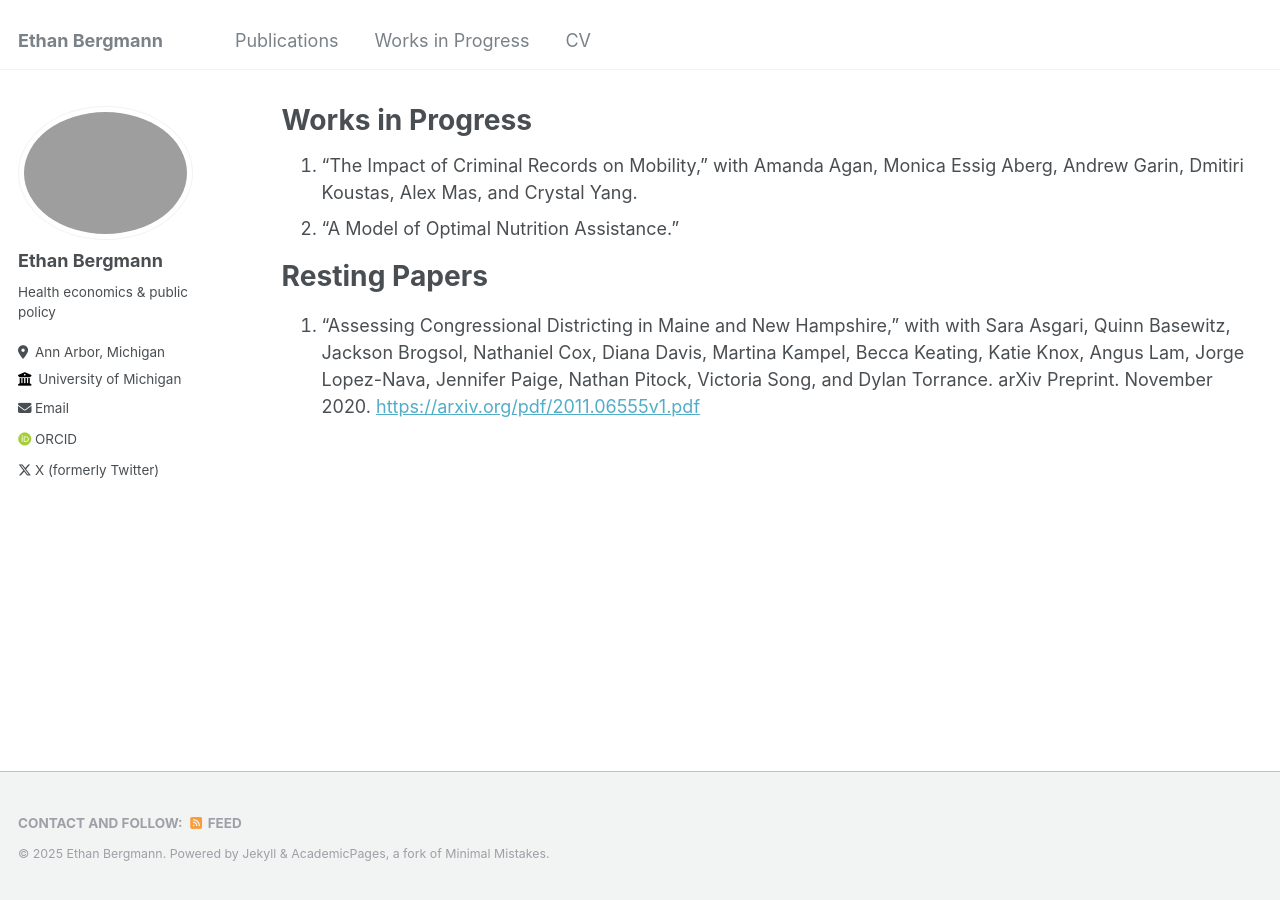
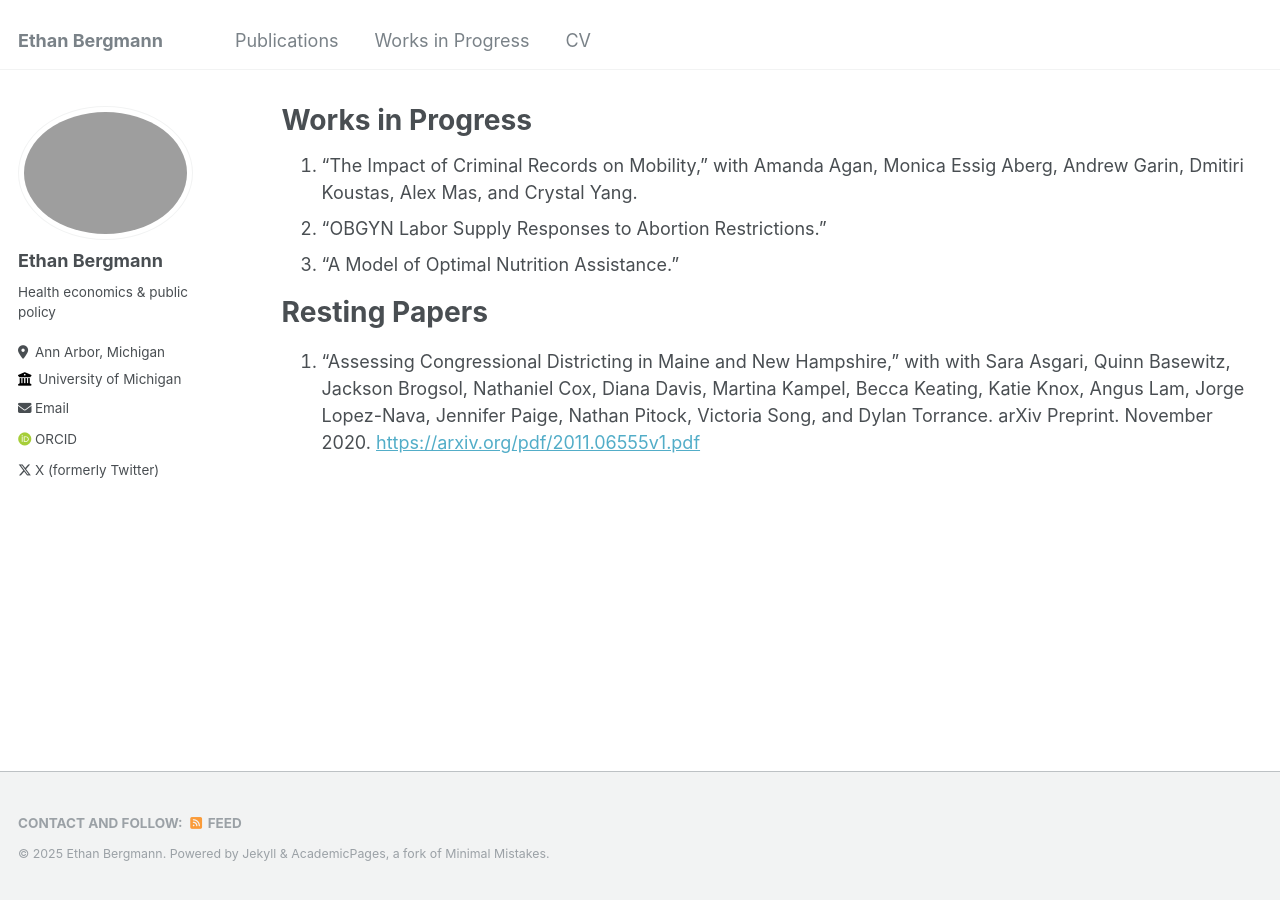
Before and after one commit to ethankbergmann/ethankbergmann.github.io, a Jekyll site: the page built from _pages/works_in_progress.md, in a window 1280 px wide. Built offline with Jekyll 4.4.1, drawn with Linux system fonts in a browser that asks for light colours; some web fonts are replaced.

Commit message:
Add OBGYN migration to WIP

```diff
--- a/_pages/works_in_progress.md
+++ b/_pages/works_in_progress.md
@@ -6,7 +6,8 @@ author_profile: true
 ---
 
 1. "The Impact of Criminal Records on Mobility," with Amanda Agan, Monica Essig Aberg, Andrew Garin, Dmitiri Koustas, Alex Mas, and Crystal Yang.
-2. "A Model of Optimal Nutrition Assistance."
+2. "OBGYN Labor Supply Responses to Abortion Restrictions."
+3. "A Model of Optimal Nutrition Assistance."
 
 Resting Papers
 =====
```
